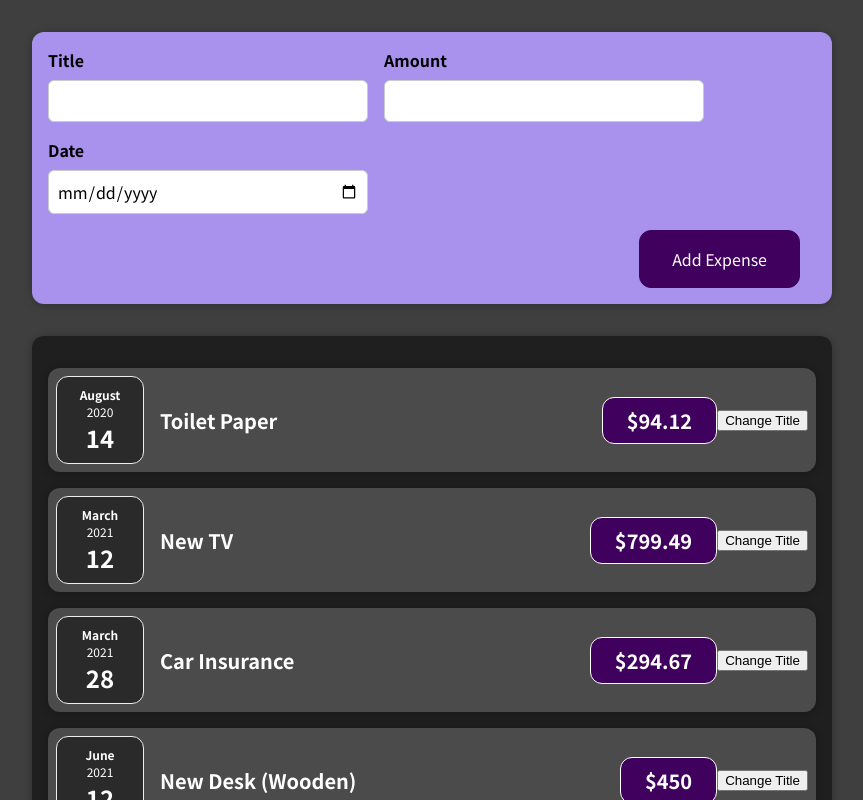
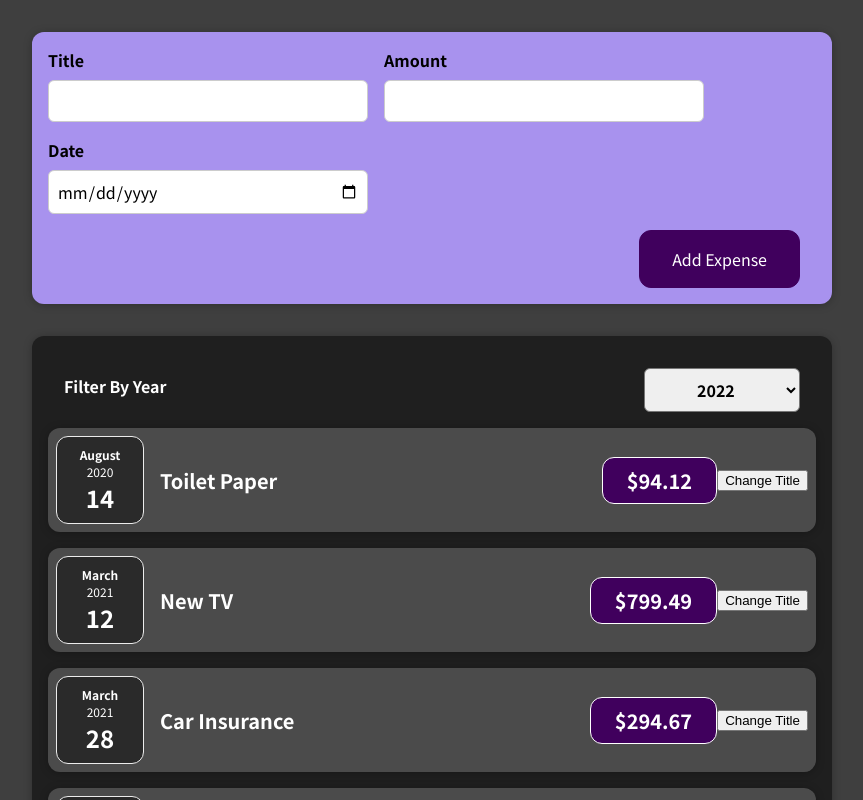
Before and after one commit to emm-garzon/DM-Specs_REACT-Expense-Tracker, a React (Create React App) app: page / in a window 1280 px wide. Shown: the top 800 px of the page, without its empty margins (208-1071 px from the left). Built offline with nearby package versions, Linux system fonts and the light colour scheme.

Commit message:
Section 4, completed

```diff
--- a/src/components/Expenses/Expenses.js
+++ b/src/components/Expenses/Expenses.js
@@ -1,10 +1,24 @@
+import React, { useState } from "react";
 import "./Expenses.css";
 import ExpenseItem from "./ExpenseItem";
+import ExpensesFilter from "./ExpensesFilter";
 import Card from "../UI/Card";
 
 const Expenses = (props) => {
+  const [filteredYear, setFilteredYear] = useState("2022");
+
+  const filterChangeHandler = (selectedYear) => {
+    setFilteredYear(selectedYear);
+    console.log(selectedYear);
+  };
+
   return (
+    <div>
       <Card className="expenses">
+        <ExpensesFilter
+          onChangeFilter={filterChangeHandler}
+          selected={filteredYear}
+        />
         <ExpenseItem
           title={props.expenses[0].title}
           amount={props.expenses[0].amount}
@@ -26,6 +40,7 @@
           date={props.expenses[3].date}
         ></ExpenseItem>
       </Card>
+    </div>
   );
 };
 
--- /dev/null
+++ b/src/components/Expenses/ExpensesFilter.css
@@ -0,0 +1,24 @@
+.expenses-filter {
+  color: white;
+  padding: 0 1rem;
+}
+
+.expenses-filter__control {
+  display: flex;
+  width: 100%;
+  align-items: center;
+  justify-content: space-between;
+  margin: 1rem 0;
+}
+
+.expenses-filter label {
+  font-weight: bold;
+  margin-bottom: 0.5rem;
+}
+
+.expenses-filter select {
+  font: inherit;
+  padding: 0.5rem 3rem;
+  font-weight: bold;
+  border-radius: 6px;
+}
--- /dev/null
+++ b/src/components/Expenses/ExpensesFilter.js
@@ -0,0 +1,23 @@
+import "./ExpensesFilter.css";
+
+const ExpensesFilter = (props) => {
+  const dropdownChangeHandler = (event) => {
+    props.onChangeFilter(event.target.value);
+  };
+
+  return (
+    <div className="expenses-filter">
+      <div className="expenses-filter__control">
+        <label>Filter By Year</label>
+        <select value={props.selected} onChange={dropdownChangeHandler}>
+          <option value="2019">2019</option>
+          <option value="2020">2020</option>
+          <option value="2021">2021</option>
+          <option value="2022">2022</option>
+        </select>
+      </div>
+    </div>
+  );
+};
+
+export default ExpensesFilter;
```
Also changed, not shown: 1 other file (tests, documents, lock files or other folders). Lines whose indentation alone changed are shown as unchanged.
